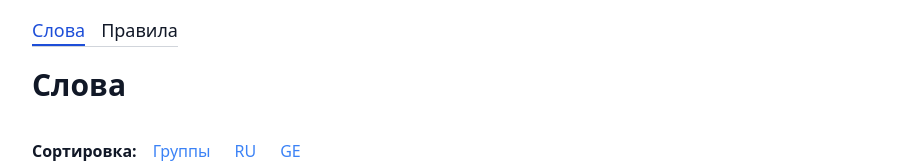
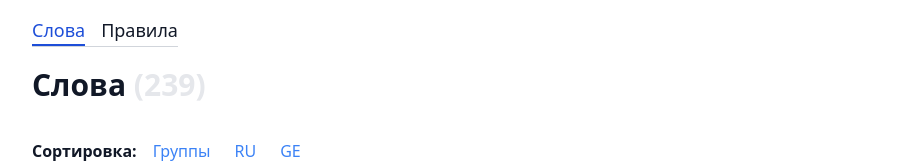
Before and after one commit to birdy90/bederdinov.me_netlify, a React (Create React App) app: page /languages/ge/words in a window 1280 px wide. Shown: the top 163 px of the page, without its empty margins (112-1036 px from the left). Built offline with nearby package versions, Linux system fonts and the light colour scheme.

Commit message:
* all words count

```diff
--- a/src/components/languages/ge/Words.tsx
+++ b/src/components/languages/ge/Words.tsx
@@ -7,7 +7,6 @@ import { Word } from "../common/Word";
 const STORAGE_ORDERING_KEY = 'words-ordering';
 
 const getFlatWords = (words: WordsGroup[]): WordItem[] => {
-
     return words.flatMap(t => {
         if (t.children) {
             return getFlatWords(t.children);
@@ -139,7 +138,7 @@ export default () => {
     })
 
     return <div>
-        <h1>Слова</h1>
+        <h1>Слова <span className="text-gray-200">({wordsFlat.length})</span></h1>
 
         <div className="flex gap-2 items-center">
             <h5>Сортировка:</h5>
```
